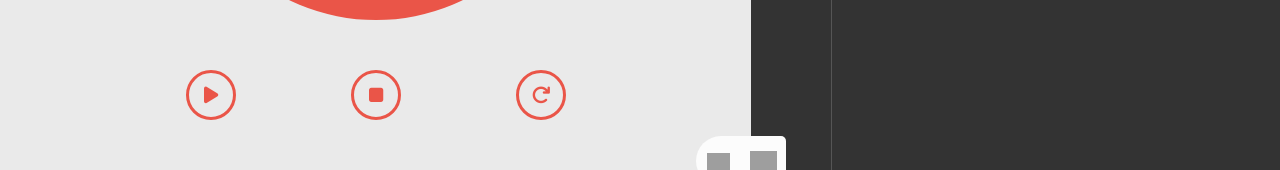
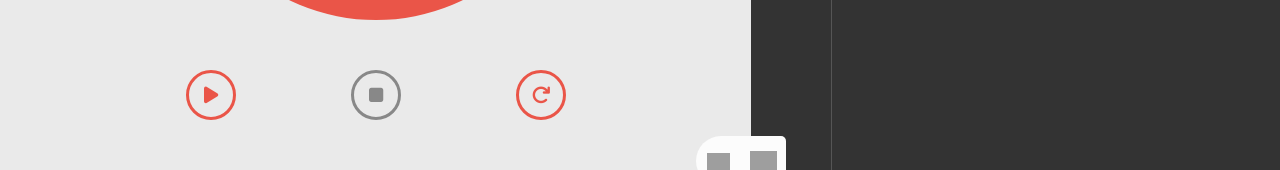
Before and after one commit to guychienll/pomodoro, a React (Create React App) app: page / in a window 1280 px wide. Shown: the part 564-734 px from the top of the page. Built offline with nearby package versions, Linux system fonts and the light colour scheme; grey boxes are pictures that could not be loaded; the HTML template or start-up script is replaced by a standard one.

Commit message:
feat: add disable feature for timer button

```diff
--- a/src/components/shared/Button.tsx
+++ b/src/components/shared/Button.tsx
@@ -1,10 +1,10 @@
 import React from "react";
 import styled from "styled-components";
 
-const Wrapper: any = styled.button<{ btnStyle: any }>`
+const Wrapper: any = styled.button<{ btnStyle: any; disabled: boolean }>`
   width: ${props => props.btnStyle.width};
+  height: 50px;
   border-radius: 30px;
-  height: 50px;
   font-size: 19px;
   font-family: Lato;
   font-weight: bold;
@@ -20,6 +20,7 @@ const Wrapper: any = styled.button<{ btnStyle: any }>`
     color: #fcfcfc;
     border: 3px solid ${props => props.btnStyle.mainColor};
     background-color: ${props => props.btnStyle.mainColor};
+    cursor: ${props => (props.disabled === true ? "not-allowed" : "pointer")};
   }
 `;
 
@@ -27,6 +28,7 @@ type buttonProps = {
   btnText: string;
   btnStyle: any;
   btnAction: any;
+  isDisabled?: boolean;
   children?: JSX.Element;
 };
 
@@ -44,7 +46,7 @@ const Button: (props: buttonProps) => JSX.Element = (props: buttonProps) => {
   //   };
   // }, []);
   return (
-    <Wrapper onClick={props.btnAction} btnStyle={props.btnStyle}>
+    <Wrapper disabled={props.isDisabled} onClick={props.btnAction} btnStyle={props.btnStyle}>
       {props.children !== undefined && props.children}
       {props.btnText}
     </Wrapper>
--- a/src/components/timer/Timer.tsx
+++ b/src/components/timer/Timer.tsx
@@ -75,6 +75,7 @@ const Timer: (props: timerProps) => JSX.Element = (props: timerProps) => {
   const [timeRemains, setTimeRemains] = useState(25 * 60);
   const [intervalId, setIntervalId] = useState(0);
   const timeRemainsRef: any = useRef(timeRemains);
+  const isDuring: boolean = intervalId !== 0;
   timeRemainsRef.current = timeRemains;
 
   const handleTimerStartOnClick: () => void = () => {
@@ -119,10 +120,20 @@ const Timer: (props: timerProps) => JSX.Element = (props: timerProps) => {
       <Main>
         <Clock timeRemains={timeRemains}></Clock>
         <ButtonGroup>
-          <Button btnText="" btnAction={handleTimerStartOnClick} btnStyle={{ mainColor: "#EA5548", width: "50px" }}>
+          <Button
+            btnText=""
+            btnAction={handleTimerStartOnClick}
+            btnStyle={{ mainColor: isDuring ? "#888888" : "#EA5548", width: "50px" }}
+            isDisabled={isDuring}
+          >
             <i className="fas fa-play"></i>
           </Button>
-          <Button btnText="" btnAction={handleTimerStopOnClick} btnStyle={{ mainColor: "#EA5548", width: "50px" }}>
+          <Button
+            btnText=""
+            btnAction={handleTimerStopOnClick}
+            btnStyle={{ mainColor: isDuring ? "#EA5548" : "#888888", width: "50px" }}
+            isDisabled={isDuring === false}
+          >
             <i className="fas fa-stop"></i>
           </Button>
           <Button
@@ -130,7 +141,8 @@ const Timer: (props: timerProps) => JSX.Element = (props: timerProps) => {
             btnAction={() => {
               console.log("reset");
             }}
-            btnStyle={{ mainColor: "#EA5548", width: "50px" }}
+            btnStyle={{ mainColor: isDuring ? "#888888" : "#EA5548", width: "50px" }}
+            isDisabled={isDuring}
           >
             <i className="fas fa-redo"></i>
           </Button>
```
